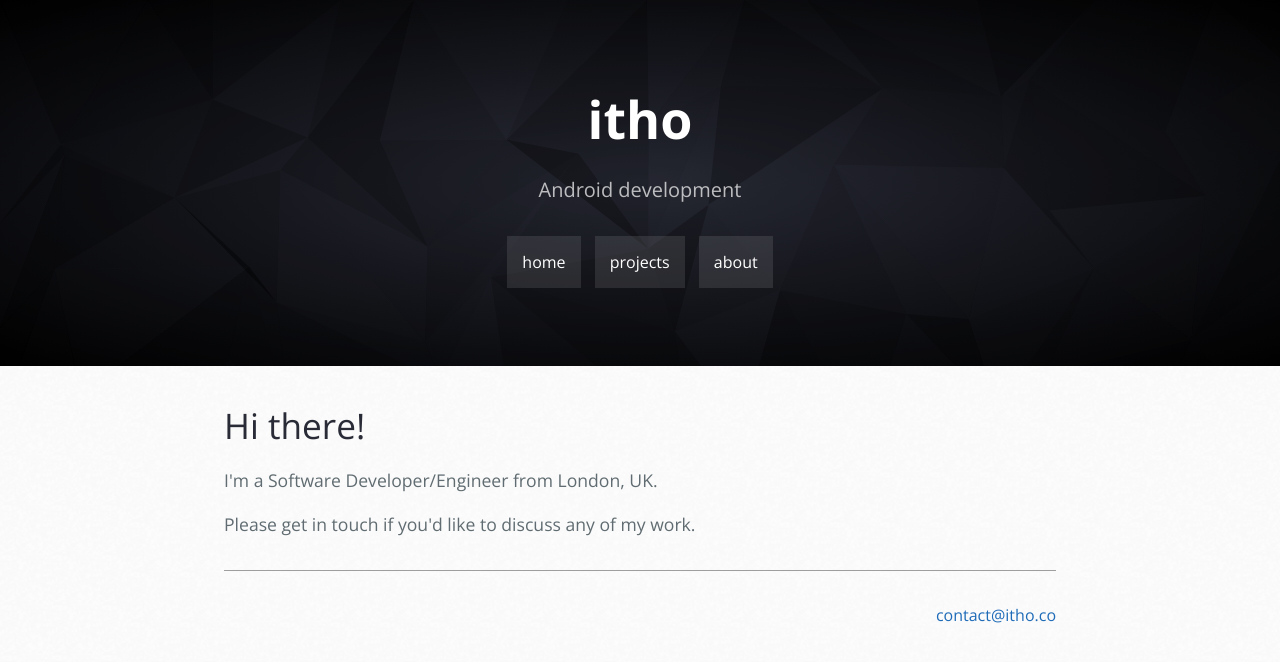
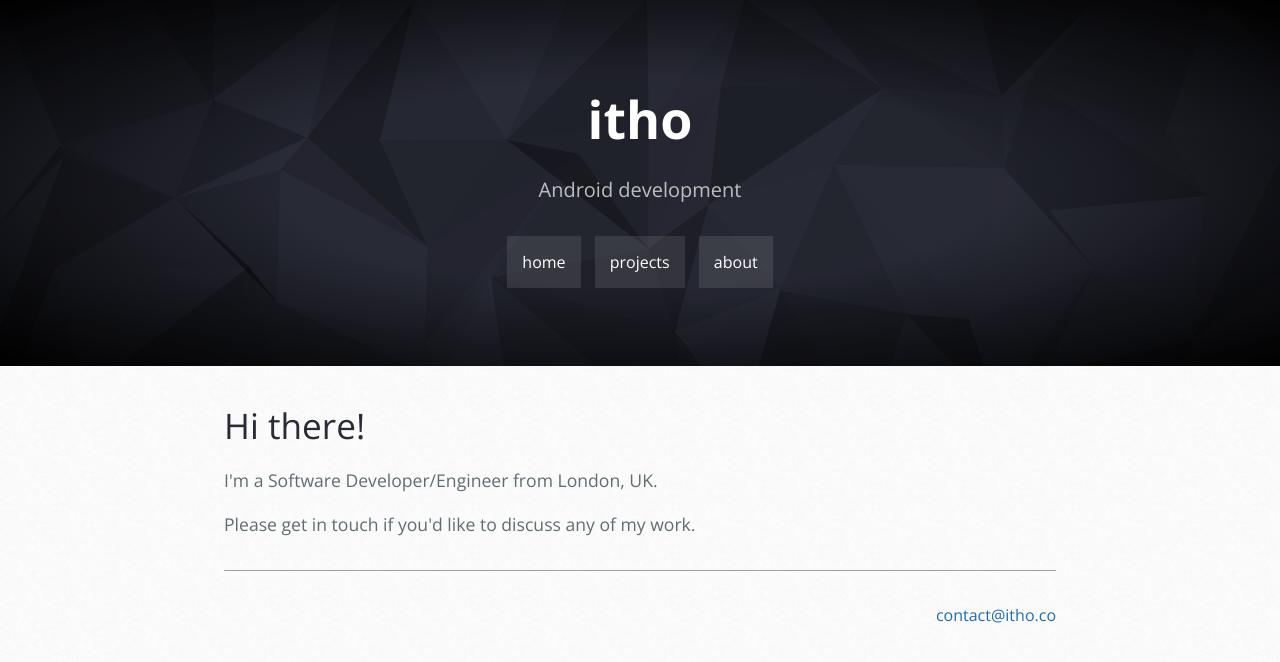
Before and after one commit to itho/itho.github.io, a Jekyll site: the page built from index.html, in a window 1280 px wide. Shown: the top 662 px of the page. Built offline with Jekyll 4.4.1, drawn with Linux system fonts in a browser that asks for light colours; some web fonts are replaced; the list of posts is cut into pages by our own code.

Commit message:
Update poly vignetting

```diff
--- a/_sass/_poly.scss
+++ b/_sass/_poly.scss
@@ -1,5 +1,5 @@
 #bg {
-    background: radial-gradient(ellipse at center, #292b37 0%, darken(#292b37, 50%) 100%);
+    background: radial-gradient(ellipse at center, #292b37 40%, darken(#292b37, 50%) 100%);
     position: absolute;
     height: 366px;
     overflow: hidden;
```
